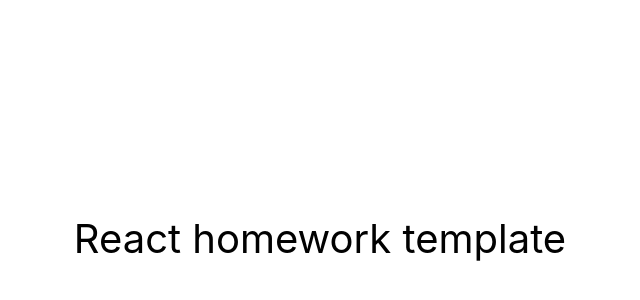
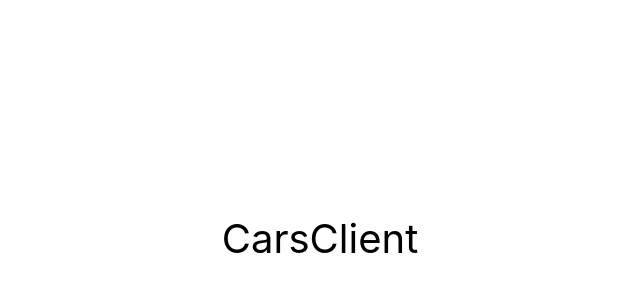
Before and after one commit to sasha1985obozny/CarsClient, a React (Create React App) app: page / in a window 1280 px wide. Shown: the part 162-462 px from the top of the page, without its empty margins (320-960 px from the left). Built offline with nearby package versions, Linux system fonts and the light colour scheme.

Commit message:
start
start

```diff
--- a/package.json
+++ b/package.json
@@ -1,8 +1,8 @@
 {
-  "name": "react-homework-template",
+  "name": "CarsClient",
   "version": "0.1.0",
   "private": true,
-  "homepage": "https://goitacademy.github.io/react-homework-template/",
+  "homepage": "https://sasha1985obozny.github.io/CarsClient/",
   "dependencies": {
     "@testing-library/jest-dom": "^5.16.3",
     "@testing-library/react": "^12.1.4",
--- a/src/components/App.jsx
+++ b/src/components/App.jsx
@@ -10,7 +10,7 @@ export const App = () => {
         color: '#010101'
       }}
     >
-      React homework template
+      CarsClient
     </div>
   );
 };
```
